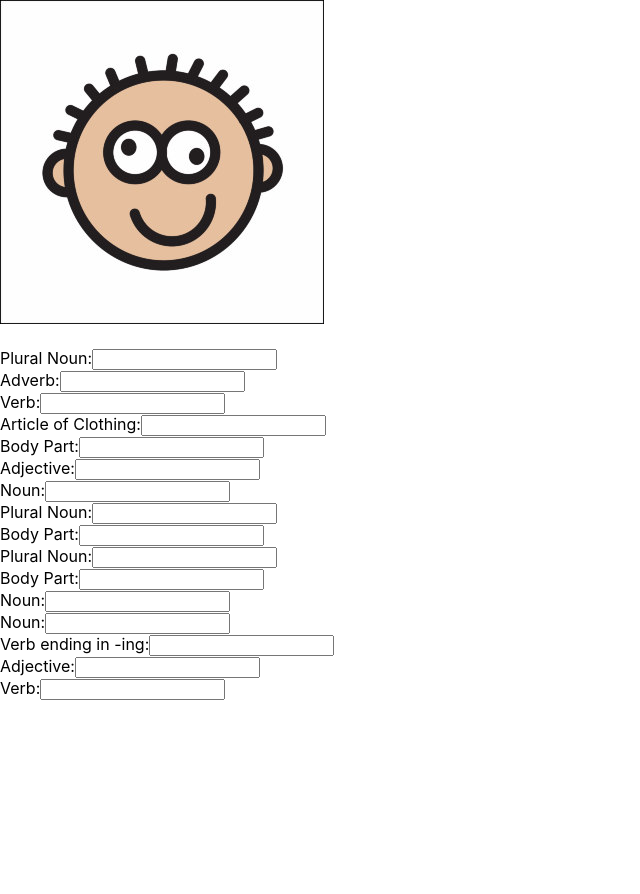
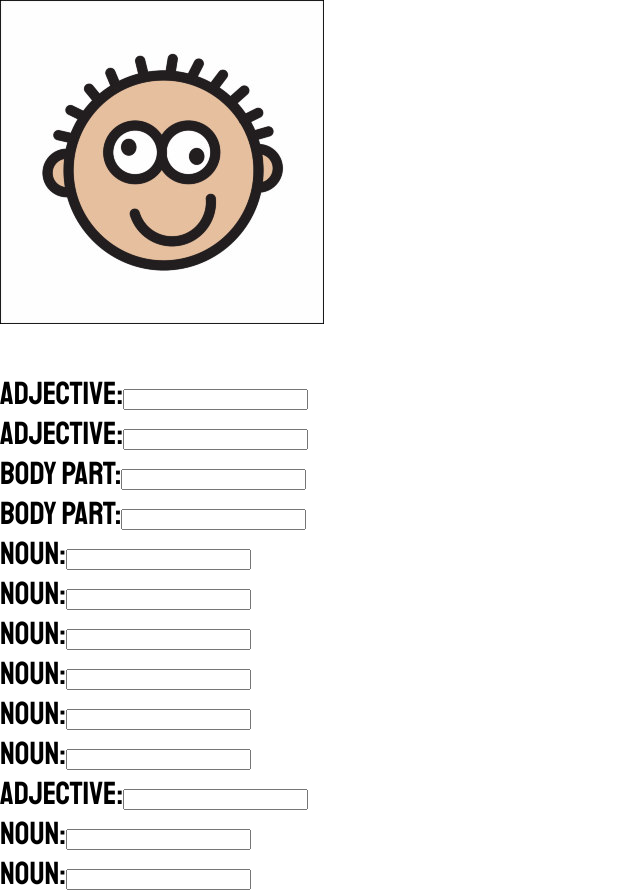
Before and after one commit to d-sanderson/react-playground, a React (Create React App) app: page / in a window 1280 px wide. Shown: the whole page, without its empty margins (0-640 px from the left). Before the commit the page ends 800 px from the top, so only its background shows below. Built offline with nearby package versions, Linux system fonts and the light colour scheme.

Commit message:
added a second MadLib

```diff
--- a/src/App.css
+++ b/src/App.css
@@ -1,3 +1,10 @@
+@import url('https://fonts.googleapis.com/css?family=Staatliches');
+
+body {
+	font-family: 'Staatliches', sans-serif;
+	font-size: 2em;
+}
+
 h1 {
 	text-align: center;
 }
@@ -6,4 +13,5 @@ form {
 	display: flex;
 	flex-direction: column;
 	column-count: 3;
+
 }
--- a/src/App.js
+++ b/src/App.js
@@ -2,12 +2,13 @@ import React, { Component } from 'react';
 import './App.css';
 import TodoList from "./TodoList/TodoList";
 import MadLibs from "./MadLibs/MadLibs"
+import MadLib2 from "./MadLibs/MadLib2"
 
 class App extends Component {
   render() {
     return (
       <div>
-        <MadLibs />
+         <MadLib2 />
       </div>
     );
   }
--- /dev/null
+++ b/src/MadLibs/MadLib2.js
@@ -0,0 +1,138 @@
+import React from 'react'
+
+
+class MadLib2 extends React.Component {
+	constructor(props) {
+		super(props);
+		this.state = {
+			headline: 'Horror Movies',
+			adjective1: '',
+			adjective2: '',
+			bodyparts1: '',
+			bodyparts2: '',
+			noun1: '',
+			noun2: '',
+			noun3: '',
+			noun4: '',
+			noun5: '',
+			noun6: '',
+			adjective3: '',
+			noun7: '',
+			noun8: ''
+		};
+
+
+
+		this.handleChange = this.handleChange.bind(this);
+	}
+
+	handleChange(event) {
+
+		this.setState({
+			[event.target.name] : event.target.value
+		})
+
+
+	}
+
+
+	render() {
+		return (
+			<div>
+				{this.state.noun8 !== '' ?
+					<div> <h1>{this.state.headline} </h1>
+				Here is a list of the most {this.state.adjective1} horror
+				{this.state.pluralNoun1} ever made in Hollywood! Each of these
+				{this.state.adjective2} films received a rating of two {this.state.bodyparts1} -up
+				from Siskel and Ebert.
+				<ul>
+				<li>1. The Hunch {this.state.bodypart2} of Notre {this.state.noun1} </li>
+				<li>2. The {this.state.noun2} of the Living {this.state.noun3} </li>
+				<li>3. {this.state.noun4} of Frankenstein</li>
+				<li>4. Invasion of {this.state.noun5} Snatchers</li>
+				<li>5. {this.state.noun6} from the {this.state.adjective2}</li>
+				<li>6. {this.state.noun7} on the Left</li>
+				<li>7. The {this.state.noun8} of the Opera</li></ul> </div>
+					: <div><img src={require('./madlibsface.jpeg')} alt='madlibsface' /></div>}
+
+				<br />
+				<form>
+					<label>
+						Adjective:
+						<input type="text" name="adjective1" value={this.state.adjective1} onChange={this.handleChange}/>
+					</label>
+
+					<label>
+						Adjective:
+					<input type="text" name="adjective2" value={this.state.adjective2} onChange={this.handleChange}/>
+					</label>
+
+					<label>
+						Body Part:
+						<input type="text" name="bodyparts1" value={this.state.bodyparts1} onChange={this.handleChange}/>
+					</label>
+
+					<label>
+					Body Part:
+					<input type="text" name="bodyparts2" value={this.state.bodyparts2} onChange={this.handleChange}/>
+					</label>
+
+					<label>
+						Noun:
+						<input type="text" name="noun1" value={this.state.noun1} onChange={this.handleChange}/>
+					</label>
+
+					<label>
+					Noun:
+					<input type="text" name="noun2" value={this.state.noun2} onChange={this.handleChange}/>
+					</label>
+
+					<label>
+					Noun:
+					<input type="text" name="noun3" value={this.state.noun3} onChange={this.handleChange}/>
+					</label>
+
+					<label>
+					Noun:
+					<input type="text" name="noun4" value={this.state.noun4} onChange={this.handleChange}/>
+					</label>
+
+					<label>
+					Noun:
+					<input type="text" name="noun5" value={this.state.noun5} onChange={this.handleChange}/>
+					</label>
+
+					<label>
+					Noun:
+					<input type="text" name="noun6" value={this.state.noun6} onChange={this.handleChange}/>
+					</label>
+
+
+					<label>
+						Adjective:
+						<input type="text" name="adjective3" value={this.state.adjective3} onChange={this.handleChange}/>
+					</label>
+
+					<label>
+						Noun:
+						<input type="text" name="noun7" value={this.state.noun7} onChange={this.handleChange}/>
+					</label>
+
+					<label>
+					Noun:
+					<input type="text" name="noun8" value={this.state.noun8} onChange={this.handleChange}/>
+					</label>
+
+					</form>
+
+
+			</div>
+
+
+		)
+	}
+
+
+}
+
+export default MadLib2
--- a/src/index.js
+++ b/src/index.js
@@ -3,6 +3,8 @@ import ReactDOM from 'react-dom';
 import './index.css';
 import App from './App';
 import * as serviceWorker from './serviceWorker';
+
+
 
 ReactDOM.render(<App />, document.getElementById('root'));
 
```
